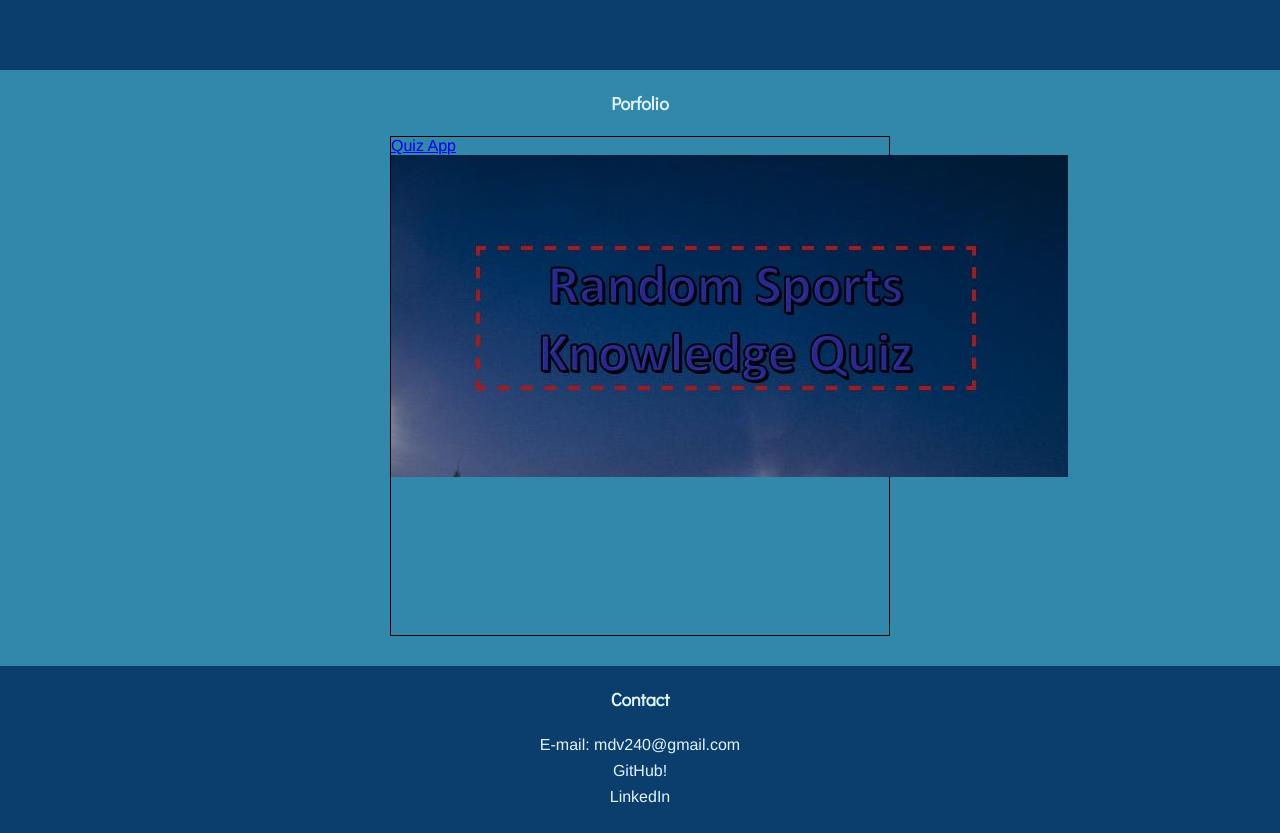
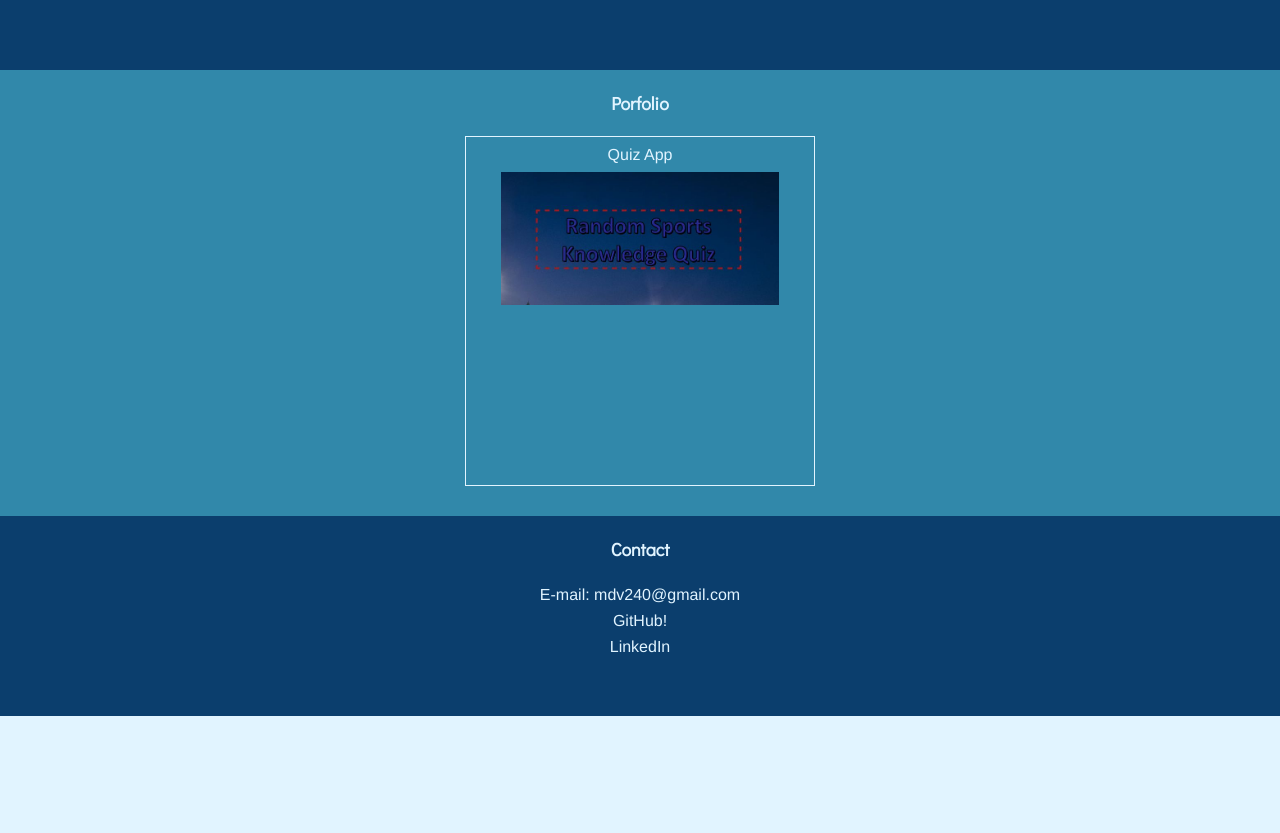
Before and after one commit to MattVegh/Portfolio, a plain HTML site: page index.html in a window 1280 px wide. Shown: the part 560-1393 px from the top of the page. After the commit the page ends 1276 px from the top, so only its background shows below. Drawn offline with nearby package versions, Linux system fonts and the light colour scheme.

Commit message:
Add files via upload

```diff
--- a/index.css
+++ b/index.css
@@ -93,12 +93,20 @@ section:nth-child(even) {
   }
 
 .project {
-    border: 1px solid black;
-    height: 500px;
-    width: 500px;
+    border: 1px solid rgb(225, 244, 255);
+    height: 350px;
+    width: 350px;
     margin-left: 25px;
     margin: 0 auto;
     margin-bottom: 30px;
+}
+
+.project a:link, .project a:visited {
+  text-decoration: none;
+  color: rgb(225, 244, 255);
+  text-align: center;
+  display: block;
+  line-height: 35px;
 }
 
 .contactlinks a:link, .contactlinks a:visited {
@@ -109,7 +117,10 @@ section:nth-child(even) {
   line-height: 26px;
 }
 
-.quizappss {
-  max-width: 100%;
+#quizappss {
+  max-width: 80%;
   height: auto;
+  object-fit: contain;
+  margin-left: 10%;
+  margin-right: 10%;
 }
```
